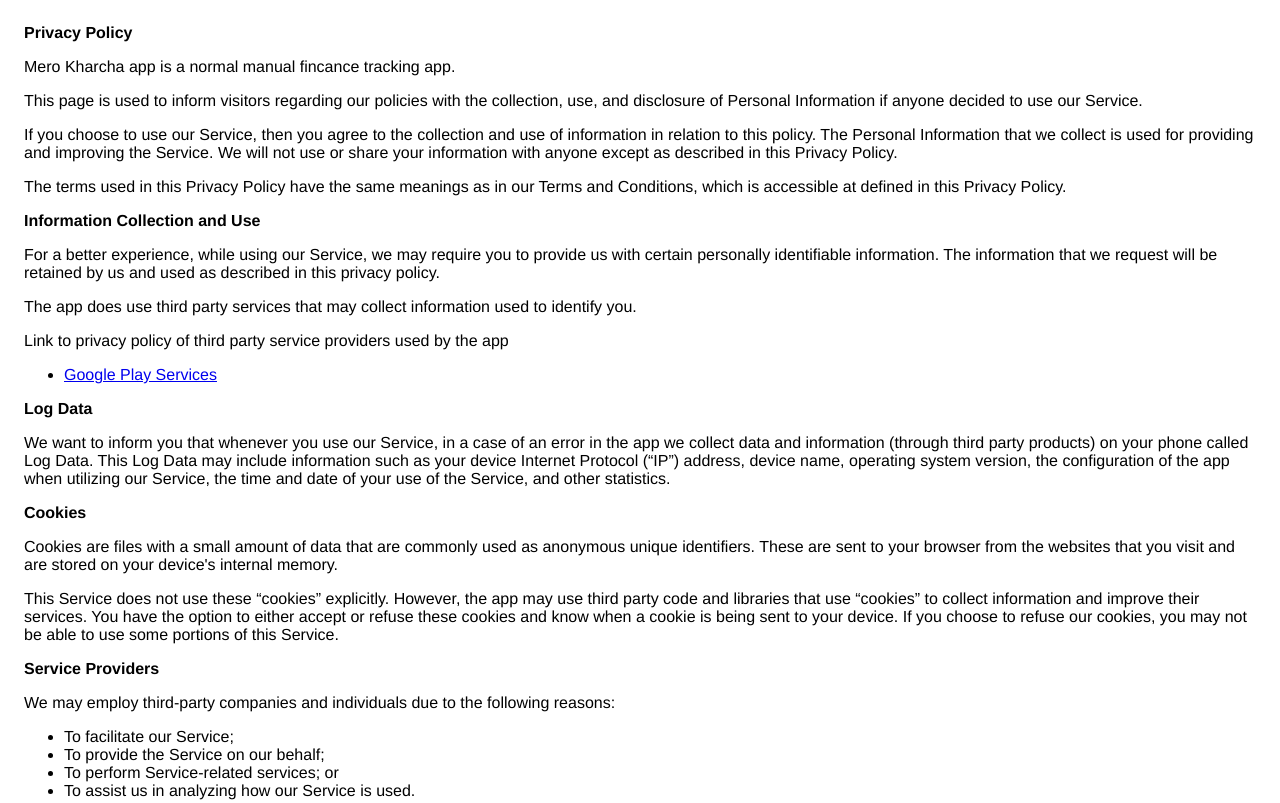
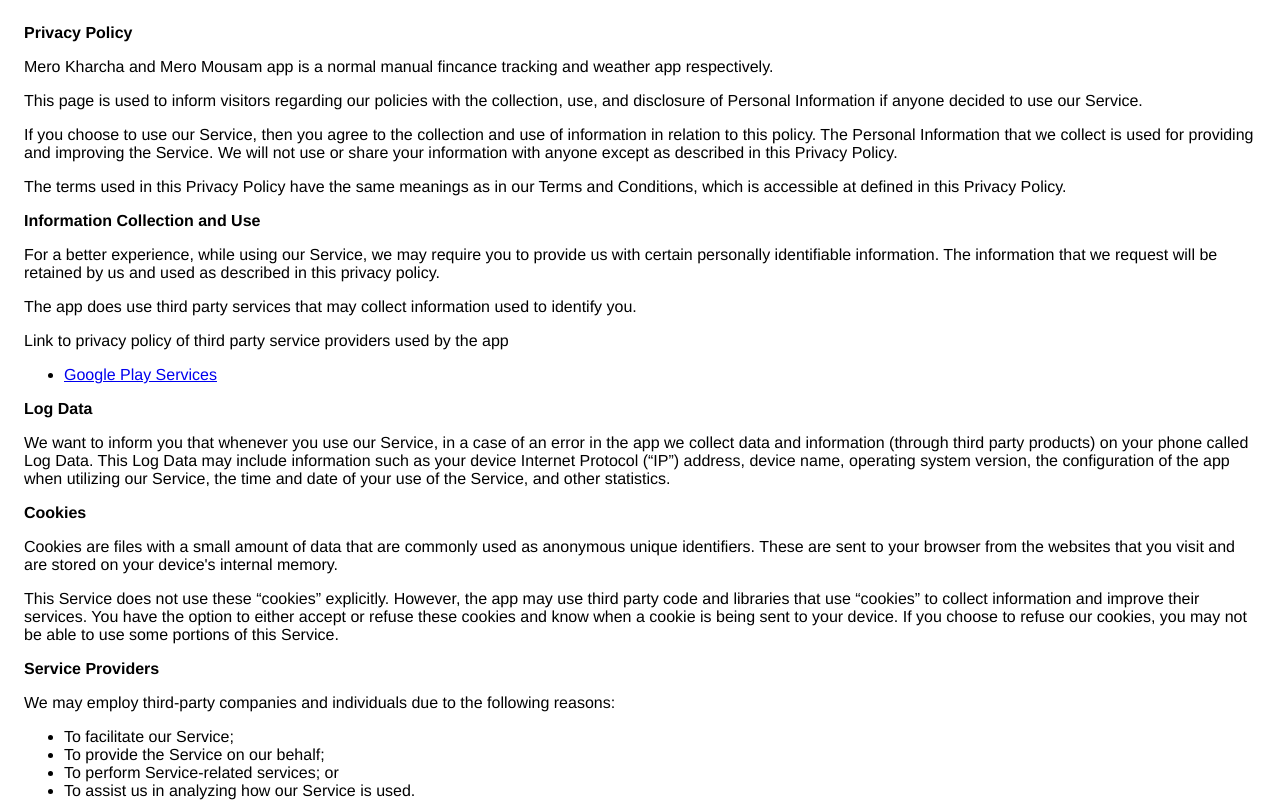
Before and after one commit to SanjayKarke/merokharcha-privacypolicy, a plain HTML site: page index.html in a window 1280 px wide. Shown: the top 803 px of the page. Drawn offline with Linux system fonts and the light colour scheme.

Commit message:
Update index.html

```diff
--- a/index.html
+++ b/index.html
@@ -8,7 +8,7 @@
     </head>
     <body>
     <strong>Privacy Policy</strong> <p>
-                  Mero Kharcha app is a normal manual fincance tracking app.
+                  Mero Kharcha and Mero Mousam app is a normal manual fincance tracking and weather app respectively.
                 </p> <p>
                   This page is used to inform visitors regarding our
                   policies with the collection, use, and disclosure of Personal
```
